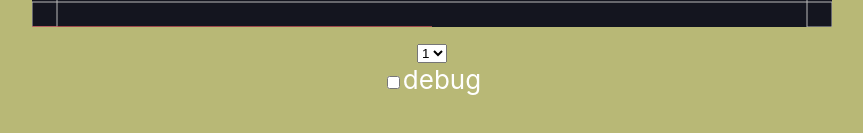
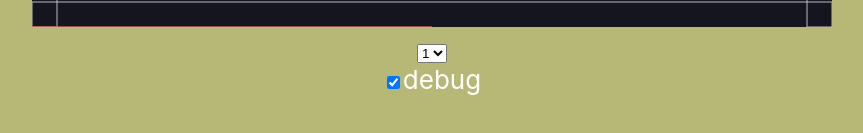
Before and after one commit to jg210/react-game, a React (Create React App) app: page / in a window 1280 px wide. Both pictures are taken after a click on the element 639 px from the left and 400 px from the top of the page. Shown: the part 655-788 px from the top of the page, without its empty margins (208-1071 px from the left). Built offline with nearby package versions, Linux system fonts and the light colour scheme.

Commit message:
Show correct initial checked state for WireframeCheckbox.

```diff
--- a/src/components/WireframeCheckbox.js
+++ b/src/components/WireframeCheckbox.js
@@ -19,7 +19,7 @@ export class WireframeCheckbox extends Component<Props> {
     return (
       <div>
         <span>
-          <input type="checkbox" value={this.props.enabled} onChange={this.handleClick}/>
+          <input type="checkbox" checked={this.props.enabled} onChange={this.handleClick}/>
           debug
         </span>
       </div>
```
